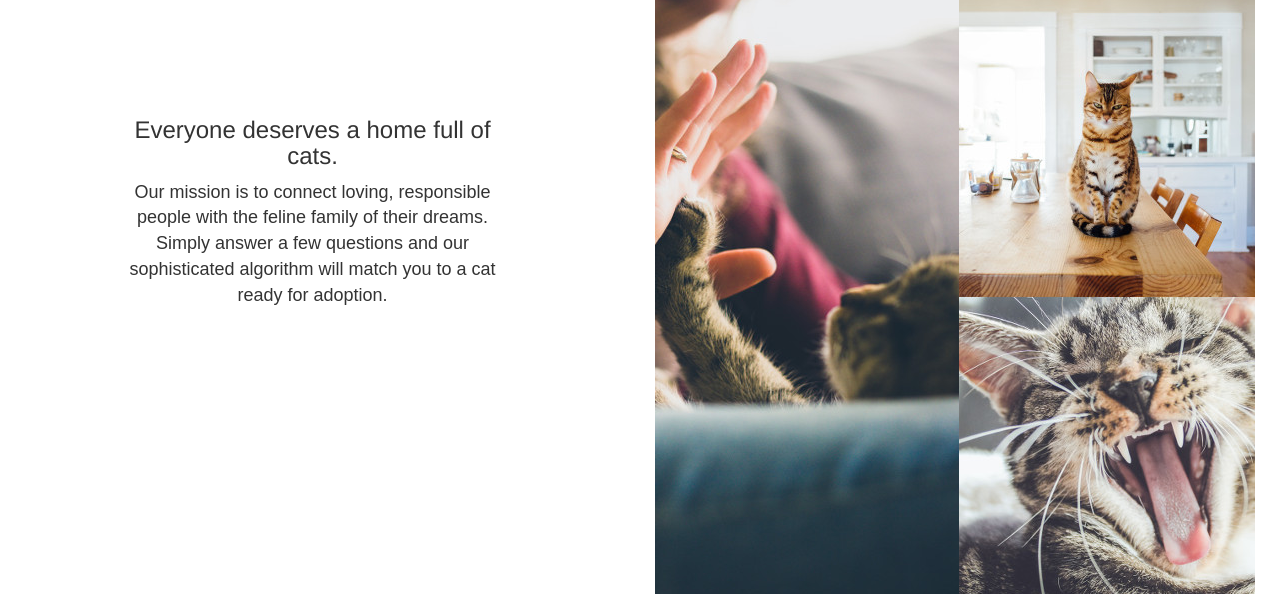
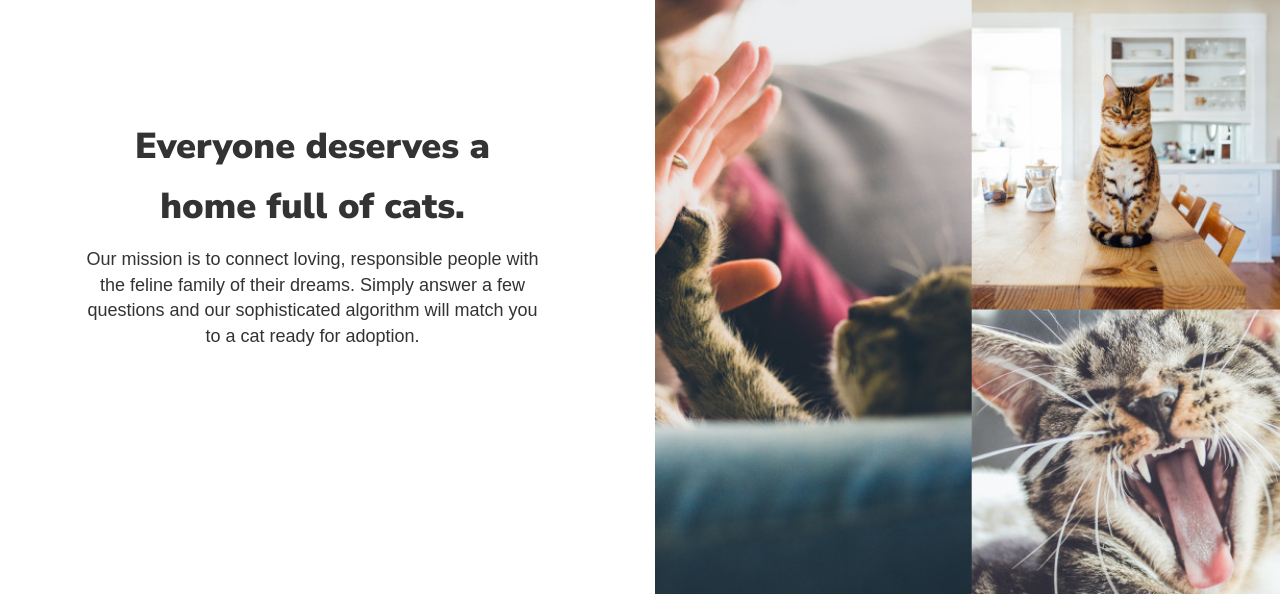
Before and after one commit to rogueminx/Cat-Family, a plain HTML site: page index.html in a window 1280 px wide. Shown: the part 194-788 px from the top of the page. Drawn offline with Linux system fonts and the light colour scheme.

Commit message:
style html

```diff
--- a/css/styles.css
+++ b/css/styles.css
@@ -20,6 +20,7 @@
 	width: 30%;
 	margin-right: auto;
 	margin-left: auto;
+	font-weight: 900;
 }
 
 #nav ul li {
@@ -30,12 +31,16 @@
 }
 
 #body-left {
-	padding: 100px 125px;
+	padding: 100px;
 	text-align: center;
 }
 
 #body-left h3 {
-	font-size: 24px;
+	font-size: 36px;
+	font-weight: 900;
+	line-height: 60px;
+	font-family: 'Nunito Sans', sans-serif;
+
 }
 
 #body-left p {
@@ -72,3 +77,11 @@ form {
 	font-weight: 900;
 	color: #3D4F53;
 }
+
+#body-img {
+	width: 100%;
+}
+
+#cat-form {
+	display: none;
+}
--- a/index.html
+++ b/index.html
@@ -34,7 +34,7 @@
 					<p>Our mission is to connect loving, responsible people with the feline family of their dreams. Simply answer a few questions and our sophisticated algorithm will match you to a cat ready for adoption.</p>
 				</div>
 				<div class="col-md-6">
-					<img src="img/body.jpg"></img>
+					<img id="body-img" src="img/body.jpg"></img>
 			      <form id="cat-form">
 			        <label for="name">What is your name?</label>
 			        <input id="name" type="text" class="form-control">
```
